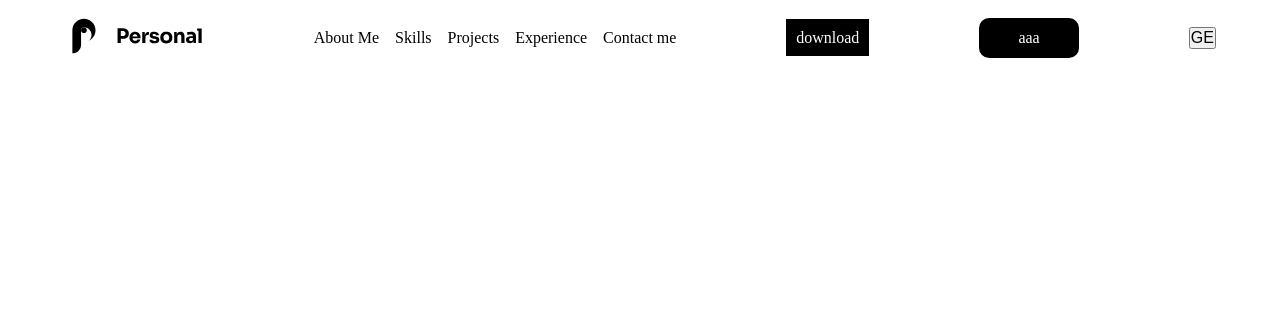
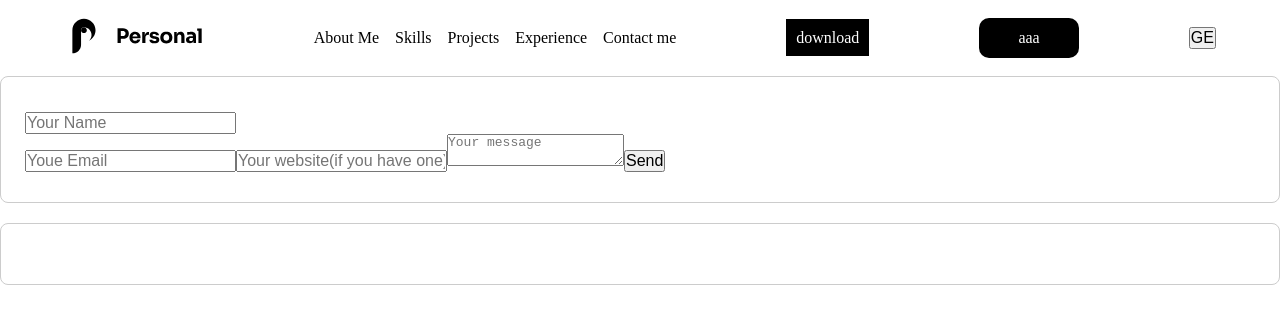
Before and after one commit to Gkhundadze/educity-portfolio, a React (Vite) app: page /contact in a window 1280 px wide. Shown: the top 324 px of the page. Built offline with nearby package versions, Linux system fonts and the light colour scheme.

Commit message:
add contact component + name input custom validation add utility function (to access localstorage)

```diff
--- a/src/App.jsx
+++ b/src/App.jsx
@@ -9,6 +9,7 @@ import MyProjects from "./components/myProjects/MyProjects";
 import { useState, useContext, useEffect } from "react";
 import { ThemeContext } from "./contexts/ThemeContext";
 import { LanguageContext } from "./contexts/LanguageContext";
+import ContactMe from "./components/contactMe/ContactMe";
 
 
 
@@ -38,7 +39,7 @@ function App() {
                 <Route path="/experience" element={<MyExperience experienceApi={experienceUrl}  />} />
                 <Route path="/projects" element={<MyProjects projectsApi={projectsUrl}  />} />
                 <Route path="/skills" element={<Myskills skillsApi={skillsUrl}  />} />
-
+                <Route path="/contact" element={<ContactMe />} />
             </Routes>
 
             { }
--- /dev/null
+++ b/src/components/contactMe/ContactMe.css
@@ -0,0 +1,10 @@
+.name-wrapper {
+    display: flex;
+    flex-direction: column;
+    align-items: flex-start;
+    & .errorcheck {
+        color: red;
+        font-size: 0.9em;
+        margin-bottom: 5px;
+    }
+}
--- /dev/null
+++ b/src/components/contactMe/ContactMe.jsx
@@ -0,0 +1,94 @@
+import "./ContactMe.css"
+import { useState , useEffect } from "react"
+
+
+function ContactMe() {
+const [name , setName] = useState("")
+const [email , setEmail] = useState("")
+const [website , setWebsite] = useState("")
+const [message , setMessage] = useState("")
+
+const [errorCheck , setErrorCheck] = useState(false);
+
+const errorMessage = 'Name must be between 1 and 20 characters long.';
+// input validation for name field
+const minLength = 1;
+const maxLength = 20;
+
+
+
+// function to validate name input
+function validateName(name) {
+  if (name.length <= minLength || name.length > maxLength) {
+    console.log(errorMessage);
+
+setErrorCheck(true);
+
+  }else {
+    console.log("Name is valid.");
+    setErrorCheck(false);
+  }
+}
+
+
+
+  function handleSubmit(e) {
+    e.preventDefault();
+    // Handle form submission logic here
+    console.log("Name:", name);
+
+  }
+
+
+
+useEffect(() => {
+  console.log(name)
+},[name])
+  return (
+    <section>
+        <article>
+            <form onSubmit={handleSubmit}>
+              <div className="name-wrapper">
+                <div className="errorcheck">
+                  {errorCheck ? errorMessage : ""}
+                </div>
+            <input
+              type="text"
+              name="name"
+              value={name}
+              onChange={(e) =>{
+                 setName(e.target.value)
+                 if (e.target.value.length > minLength ) {
+                  validateName(e.target.value)
+                 }
+              }}
+              placeholder="Your Name"
+              minLength={minLength}
+              maxLength={maxLength}
+              required
+              onBlur={ () => validateName(name)}
+            />
+            </div>
+            <input
+            type="email"
+            name="email"
+            value={email}
+            onChange={(e) => setEmail(e.target.value)}
+            placeholder="Youe Email"
+            required
+            />
+            <input type="text" name="Website"   value={website} onChange={(e) => setWebsite(e.target.value)}placeholder="Your website(if you have one)" />
+            <textarea name="message"  value={message} onChange={(e) => setMessage(e.target.value)} placeholder="Your message" required></textarea>
+            <button type="submit">Send</button>
+            </form>
+        </article>
+        <article>
+
+        </article>
+    </section>
+  )
+}
+
+
+
+export default ContactMe
--- a/src/contexts/LanguageContext.jsx
+++ b/src/contexts/LanguageContext.jsx
@@ -1,4 +1,5 @@
 import {useEffect, useMemo, useState, createContext} from 'react'
+import { getFromLocalStorage, saveToLocalStorage } from '../utils/localStorage'
 
 
 export const LanguageContext = createContext('en')
@@ -15,14 +16,14 @@ export function LanguageProvider ({children}) {
 
     useEffect(() => {
 
-        const savedLanguage = localStorage.getItem('language')
+        const savedLanguage = getFromLocalStorage("language")
         if (savedLanguage) {
             setLanguage(savedLanguage)
         }
     }, [])
 
     useEffect(() => {
-        localStorage.setItem("language", language)
+        saveToLocalStorage("language", language)
     }, [language])
 
     const value = useMemo(() => {
--- a/src/contexts/ThemeContext.jsx
+++ b/src/contexts/ThemeContext.jsx
@@ -1,5 +1,5 @@
 import { createContext, useEffect, useState, useMemo } from "react";
-
+import { saveToLocalStorage, getFromLocalStorage } from "../utils/localStorage";
 export const ThemeContext = createContext('light')
 
 
@@ -9,7 +9,7 @@ export function ThemeProvider ({children}) {
 
   // Load saved theme (once)
   useEffect(() => {
-    const savedTheme = localStorage.getItem("theme");
+    const savedTheme = getFromLocalStorage("theme");
     if (savedTheme) {
       setTheme(savedTheme);
     }
@@ -18,7 +18,7 @@ export function ThemeProvider ({children}) {
   // Apply theme
   useEffect(() => {
     document.documentElement.setAttribute("data-theme", theme);
-    localStorage.setItem("theme", theme);
+    saveToLocalStorage("theme", theme);
   }, [theme]);
 
    // Toggle
--- /dev/null
+++ b/src/utils/localStorage.js
@@ -0,0 +1,9 @@
+
+
+
+export function saveToLocalStorage(key, value) {
+    localStorage.setItem(key, value);
+}
+export function getFromLocalStorage(key) {
+    return localStorage.getItem(key);
+}
```
